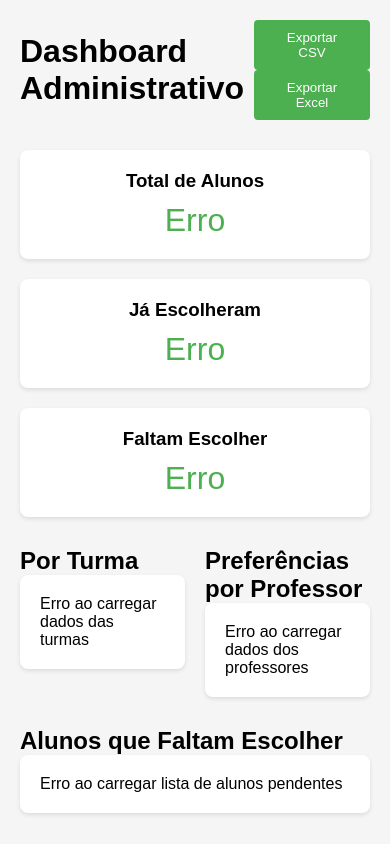
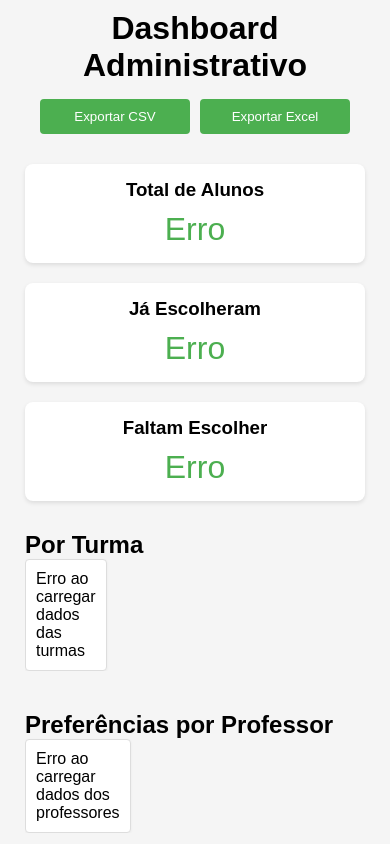
Before and after one commit to Nick91-qui/escolha_tutoria, a website: page src/public/admin.html in a window 390 px wide. Shown: the top 844 px of the page. Drawn offline with Linux system fonts and the light colour scheme; no server answers.

Commit message:
feat: admin responsive design adjustments

```diff
--- a/src/public/admin-styles.css
+++ b/src/public/admin-styles.css
@@ -8,11 +8,17 @@ body {
     font-family: Arial, sans-serif;
     background: #f5f5f5;
     padding: 20px;
+    min-height: 100%;
+    display: flex;
+    flex-direction: column;
 }
 
 .admin-container {
     max-width: 1200px;
     margin: 0 auto;
+    flex: 1;
+    display: flex;
+    flex-direction: column;
 }
 
 header {
@@ -84,3 +90,166 @@ header {
 .aluno-item:last-child {
     border-bottom: none;
 }
+
+/* Responsive Design */
+/* Responsive Design */
+@media screen and (max-width: 768px) {
+    body {
+        padding: 10px;
+    }
+
+    .admin-container {
+        max-width: 100%;
+        padding: 0 15px;
+    }
+
+    header {
+        flex-direction: column;
+        gap: 15px;
+        text-align: center;
+    }
+
+    .actions {
+        display: flex;
+        flex-wrap: wrap;
+        justify-content: center;
+        gap: 10px;
+    }
+
+    .actions button {
+        margin: 0;
+        flex: 1;
+        min-width: 150px;
+    }
+
+    .stats-grid {
+        grid-template-columns: 1fr;
+    }
+
+    .data-section {
+        grid-template-columns: 1fr;
+    }
+
+    /* Estilos específicos para as seções de tabelas */
+    .turmas-section,
+    .professores-section {
+        margin-bottom: 20px;
+        width: 100%;
+        overflow-x: auto;
+    }
+
+    /* Estilos específicos para as seções de tabelas */
+    .alunos-section {
+        margin-bottom: 20px;
+        width: 100%;
+        overflow-y: auto;
+    }
+
+    .turmas-section .data-grid,
+    .professores-section .data-grid {
+        overflow-x: auto;
+        -webkit-overflow-scrolling: touch;
+        border: 1px solid #ddd;
+        border-radius: 4px;
+        padding: 10px;
+        background-color: white;
+        box-shadow: 0 1px 3px rgba(0,0,0,0.05);
+        width: 100%; /* Garante que o container da tabela não seja maior que a tela */
+    }
+
+    .turmas-section .data-grid table,
+    .professores-section .data-grid table {
+        width: auto; /* Permite que a tabela cresça conforme o conteúdo */
+        min-width: 600px; /* Largura mínima para evitar quebrar o layout */
+        border-collapse: collapse;
+    }
+
+    .turmas-section .data-grid th,
+    .professores-section .data-grid th,
+    .turmas-section .data-grid td,
+    .professores-section .data-grid td {
+        padding: 8px 12px;
+        border-bottom: 1px solid #eee;
+        white-space: nowrap;
+        font-size: 0.9em;
+        text-align: left;
+    }
+
+    .turmas-section .data-grid th,
+    .professores-section .data-grid th {
+        background-color: #f8f8f8;
+        font-weight: bold;
+    }
+
+    .stat-card {
+        padding: 15px;
+    }
+
+    .alunos-list {
+        max-height: 700px;
+        overflow-y: auto;
+        border: 1px solid #ddd;
+        border-radius: 4px;
+        background-color: white;
+        box-shadow: 0 1px 3px rgba(0,0,0,0.05);
+    }
+
+    .aluno-item {
+        padding: 10px;
+        border-bottom: 1px solid #eee;
+        font-size: 0.95em;
+    }
+
+    .aluno-item:last-child {
+        border-bottom: none;
+    }
+
+    /* Estilos gerais para outros data-grid (se houver) */
+    .data-grid {
+        background: white;
+        padding: 20px;
+        border-radius: 8px;
+        box-shadow: 0 2px 4px rgba(0,0,0,0.1);
+        width: 100%; /* Garante que o container não seja maior que a tela */
+        /* max-height: 300px; Removi para permitir altura dinâmica */
+        overflow-x: auto; /* Caso outras tabelas também precisem de rolagem */
+        -webkit-overflow-scrolling: touch;
+        max-width: min-content;
+    }
+
+    .data-grid table {
+        width: auto; /* Permite que a tabela cresça conforme o conteúdo */
+        min-width: auto; /* Ajuste conforme a necessidade de outras tabelas */
+        border-collapse: collapse;
+    }
+
+    .data-grid th,
+    .data-grid td {
+        padding: 8px;
+        border-bottom: 1px solid #eee;
+        text-align: left;
+        white-space: nowrap; /* Importante para a rolagem horizontal */
+    }
+
+    .data-grid th {
+        background-color: #f8f8f8;
+        font-weight: bold;
+    }
+
+    /* Custom scrollbars para mobile */
+    .turmas-section .data-grid::-webkit-scrollbar,
+    .professores-section .data-grid::-webkit-scrollbar,
+    .data-grid::-webkit-scrollbar,
+    .alunos-list::-webkit-scrollbar {
+        height: 8px;
+        width: 8px;
+    }
+
+    .turmas-section .data-grid::-webkit-scrollbar-thumb,
+    .professores-section .data-grid::-webkit-scrollbar-thumb,
+    .data-grid::-webkit-scrollbar-thumb,
+    .alunos-list::-webkit-scrollbar-thumb {
+        background-color: rgba(0, 0, 0, 0.2);
+        border-radius: 4px;
+    }
+}
```
Also changed, not shown: 1 other file.
